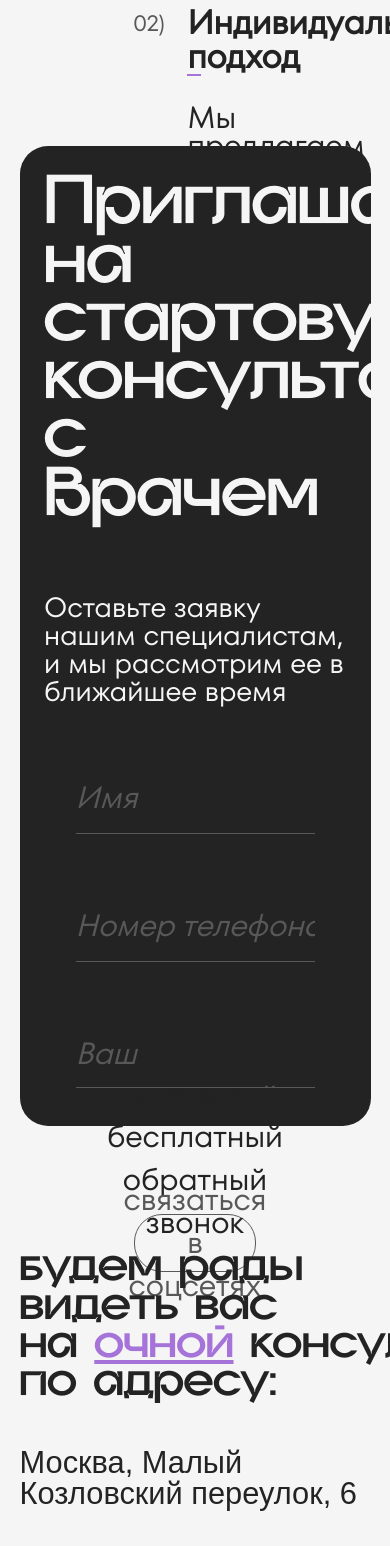
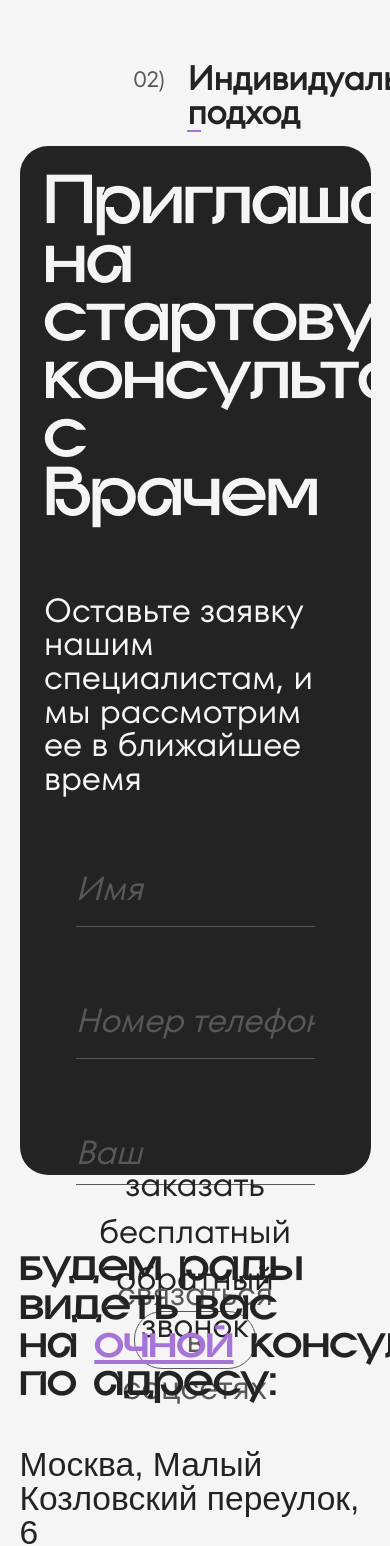
Before and after one commit to LxrdTendx/ClinicSite, a Django app: page / in a window 390 px wide; the page is wider, and only the part inside the window is pictured. Shown: the part 3903-5449 px from the top of that part. Run offline with Django 4.2, Linux system fonts and the light colour scheme.

Commit message:
~cart update & fix font

```diff
--- a/ClinicSiteBack/clinicsite/templates/login.html
+++ b/ClinicSiteBack/clinicsite/templates/login.html
@@ -817,6 +817,7 @@
 
 
 .full-screen-menu {
+
     transition: 1s ease;
     opacity: 90%;
     position: fixed;
@@ -846,7 +847,8 @@
 .header .full-screen-menu ul li a {
   text-decoration: none;
   color: white;
-  font-size: 28px;
+  font-size: 34px;
+    width: auto;
 }
 
 .wrapper-menu.open + .full-screen-menu {
@@ -921,7 +923,7 @@
             font-weight: 600;
         }
         .second-page-text{
-            font-size: 22px;
+            font-size: 24px;
             margin-right: 0px;
             width: 80%;
         }
@@ -955,7 +957,7 @@
             content: 'путь к идеальной фигуре начинается с профессионального руководства и заботы';
         }
         .slider-page-block .text-box-1{
-            font-size: 22px;
+            font-size: 24px;
             top: 700px;
             text-align: right;
             width: 380px;
@@ -977,13 +979,13 @@
             width: auto;
         }
         .trust-block-text1{
-            font-size: 22px;
+            font-size: 24px;
             margin-left: 81px;
             width: 80%;
         }
         .trust-block-text{
             width: auto;
-            font-size: 22px;
+            font-size: 24px;
         }
 
 
@@ -996,7 +998,7 @@
         }
         .cons-form{
             width: 100%;
-            height: 100%;
+            height: 105%;
         }
         .cons-input-row{
             display: block;
@@ -1009,17 +1011,18 @@
         .cons-textarea-field{
             width: 100%;
             margin-top: 0;
-            font-size: 22px;
+            font-size: 24px;
             height: 50px;
             padding: 10px 0;
         }
         .cons-form-subtitle{
+            font-size: 24px;
             width: 86%;
             margin-left: auto;
             margin-right: auto;
         }
         .cons-input-field{
-            font-size: 22px;
+            font-size: 24px;
             width: 100%;
             margin-bottom: 40px;
         }
@@ -1035,7 +1038,7 @@
             margin-right: auto;
         }
         .text-button, .text-button2 {
-            font-size: 22px;
+            font-size: 24px;
         }
 
 
@@ -1051,7 +1054,7 @@
             margin: 0;
         }
         .yandex-map-address{
-            font-size: 22px;
+            font-size: 24px;
             margin: 0;
             margin-top: 130px;
             right: 0;
@@ -1110,6 +1113,7 @@
 
 
 </style>
+
 <link href="https://cdn.jsdelivr.net/npm/aos@2.3.4/dist/aos.css" rel="stylesheet">
 <script src="https://cdn.jsdelivr.net/npm/aos@2.3.4/dist/aos.js"></script>
 <title>Главная</title>
@@ -1142,7 +1146,7 @@
         </div>
     </div>
     <div class="full-screen-menu" data-aos="fade-down-left" data-aos-duration="800" data-aos-once="true">
-        <ul class="menu__box" style="display: block; width: 100px;">
+        <ul class="menu__box" style="display: block; width: 20%">
             <li><a href="{% url 'login' %}">главная</a></li>
             <li><a href="{% url 'market' %}">аптека</a></li>
             <li><a href="{% url 'about' %}">о нас</a></li>
```
Also changed, not shown: ClinicSiteBack/clinicsite/templates/cart.html (+16 -8 lines).
